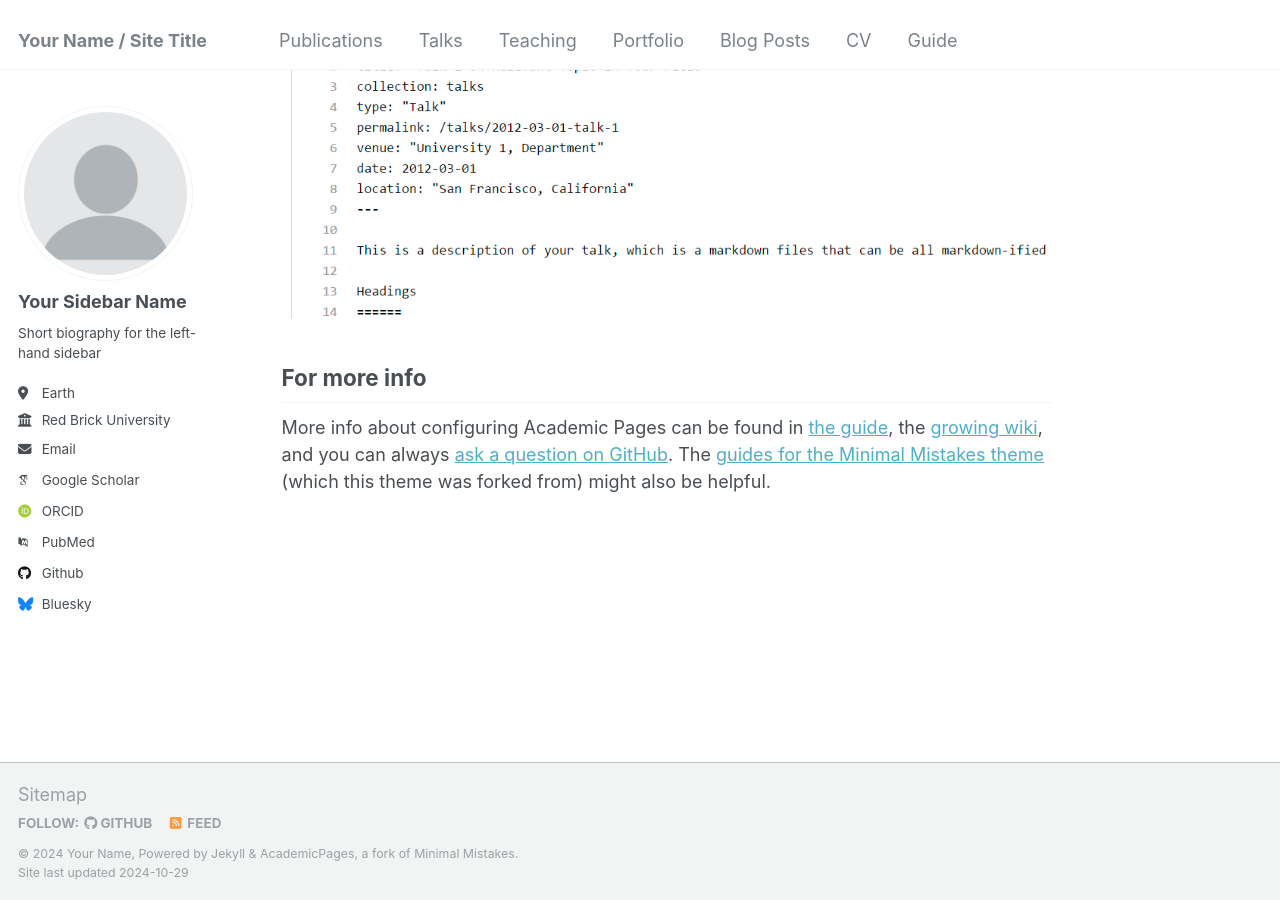
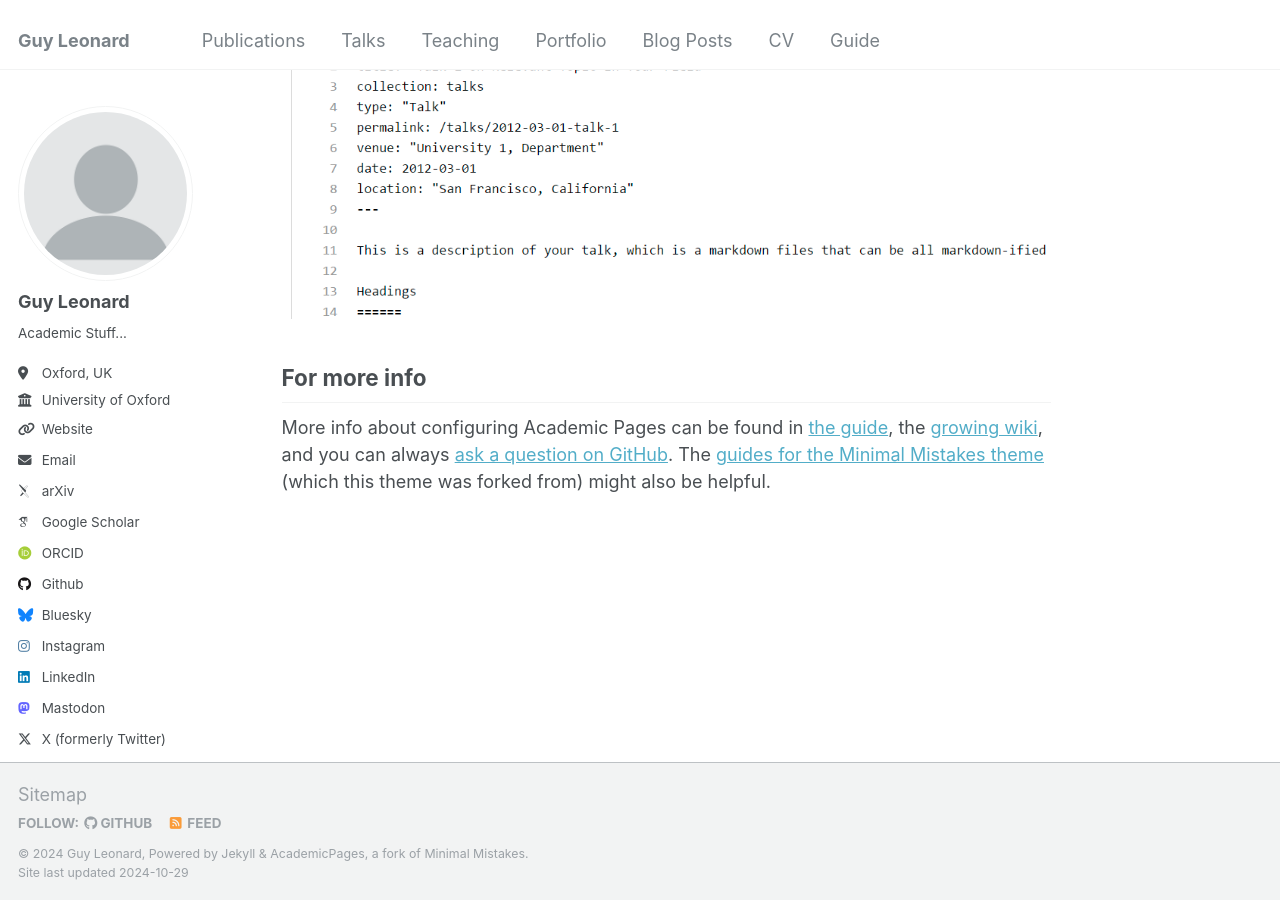
Before and after one commit to guyleonard/guyleonard.github.io, a Jekyll site: the page built from _pages/about.md, in a window 1280 px wide and 900 px high, scrolled down 2643 px. Built offline with Jekyll 4.4.1, drawn with Linux system fonts in a browser that asks for light colours; some web fonts are replaced.

Commit message:
Update _config.yml

```diff
--- a/_config.yml
+++ b/_config.yml
@@ -7,14 +7,14 @@
 # server process.
 
 # Basic Site Settings
-locale                   : "en-US"
-title                    : "Your Name / Site Title"
+locale                   : "en-GB"
+title                    : "Guy Leonard"
 title_separator          : "-"
-name                     : &name "Your Name"
-description              : &description "personal description"
-url                      : https://academicpages.github.io # the base hostname & protocol for your site e.g. "https://mmistakes.github.io"
+name                     : &name "Guy Leonard"
+description              : &description "My academic website thing"
+url                      : https://guyleonard.github.io/ # the base hostname & protocol for your site e.g. "https://mmistakes.github.io"
 baseurl                  : "" # the subpath of your site, e.g. "/blog"
-repository               : "academicpages/academicpages.github.io"
+repository               : "guyleonard/guyleonard.github.io"
 
 # Site Author - The following control what appear as part of the author content on the side bar.
 #               If a field is blank the icon and link will not appear, otherwise it will be shown.
@@ -22,21 +22,21 @@ repository               : "academicpages/academicpages.github.io"
 author:
   # Biographic information
   avatar           : "profile.png"
-  name             : "Your Sidebar Name"
+  name             : "Guy Leonard"
   pronouns         : # example: "she/her"
-  bio              : "Short biography for the left-hand sidebar"
-  location         : "Earth"
-  employer         : "Red Brick University"
-  uri              : # URL
-  email            : "none@example.org"
+  bio              : "Academic Stuff..."
+  location         : "Oxford, UK"
+  employer         : "University of Oxford"
+  uri              : "protists.co.uk"
+  email            : "leonard.guy@biology.ox.ac.uk"
 
   # Academic websites
-  arxiv            : # URL - Update with the correct link to your profile
-  googlescholar    : "https://scholar.google.com/citations?user=PS_CX0AAAAAJ"
+  arxiv            : "https://www.biorxiv.org/search/author1%3AGuy%2BLeonard%2B"
+  googlescholar    : "https://scholar.google.com/citations?user=_PzzF24AAAAJ&hl=en"
   impactstory      : # URL
-  orcid            : "http://orcid.org/yourorcidurl"
+  orcid            : "https://orcid.org/0000-0002-4607-2064"
   semantic         : # URL
-  pubmed           : "https://www.ncbi.nlm.nih.gov/pubmed/?term=john+snow"
+  pubmed           : # URL
   researchgate     : # URL
   scopus           : # URL
 
@@ -44,29 +44,29 @@ author:
   bitbucket        : # Username - Update with your username on the site
   codepen          : # Username
   dribbble         : # Username
-  github           : "academicpages"
+  github           : "guyleonard"
   kaggle           : # Username
   stackoverflow    : # User number or user number and name (i.e., use "1" or "1/jeff-atwood")
 
   # Social media
-  bluesky          : "bsky.app" # Replace this with you Bluesky username
+  bluesky          : "guyleonard.bsky.social" # Replace this with you Bluesky username
   facebook         : # Username
   flickr           : # Username
   foursquare       : # Username
   goodreads        : # Username
   google_plus      : # Username
   keybase          : # Username
-  instagram        : # Username
+  instagram        : "guyleonard"
   lastfm           : # Username
-  linkedin         : # Username
-  mastodon         : # URL
+  linkedin         : "guy-leonard-15534b7"
+  mastodon         : "@guyleonard"
   medium           : # URL
   pinterest        : # Username
   soundcloud       : # Username
   steam            : # Username
   telegram         : # URL
   tumblr           : # Username
-  twitter          : # Username for X / Twitter
+  twitter          : "@guyleonard"
   vine             : # Username
   weibo            : # Username
   wikipedia        : # Username
```
